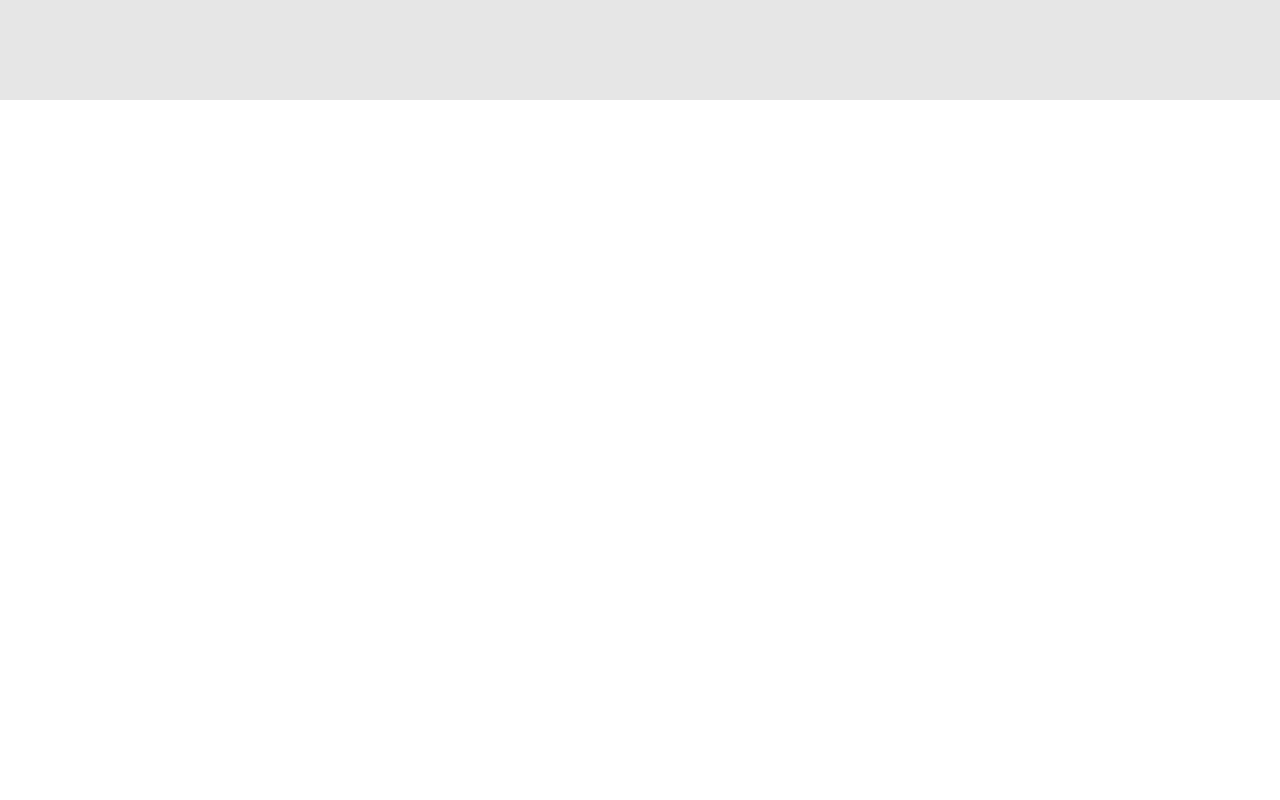
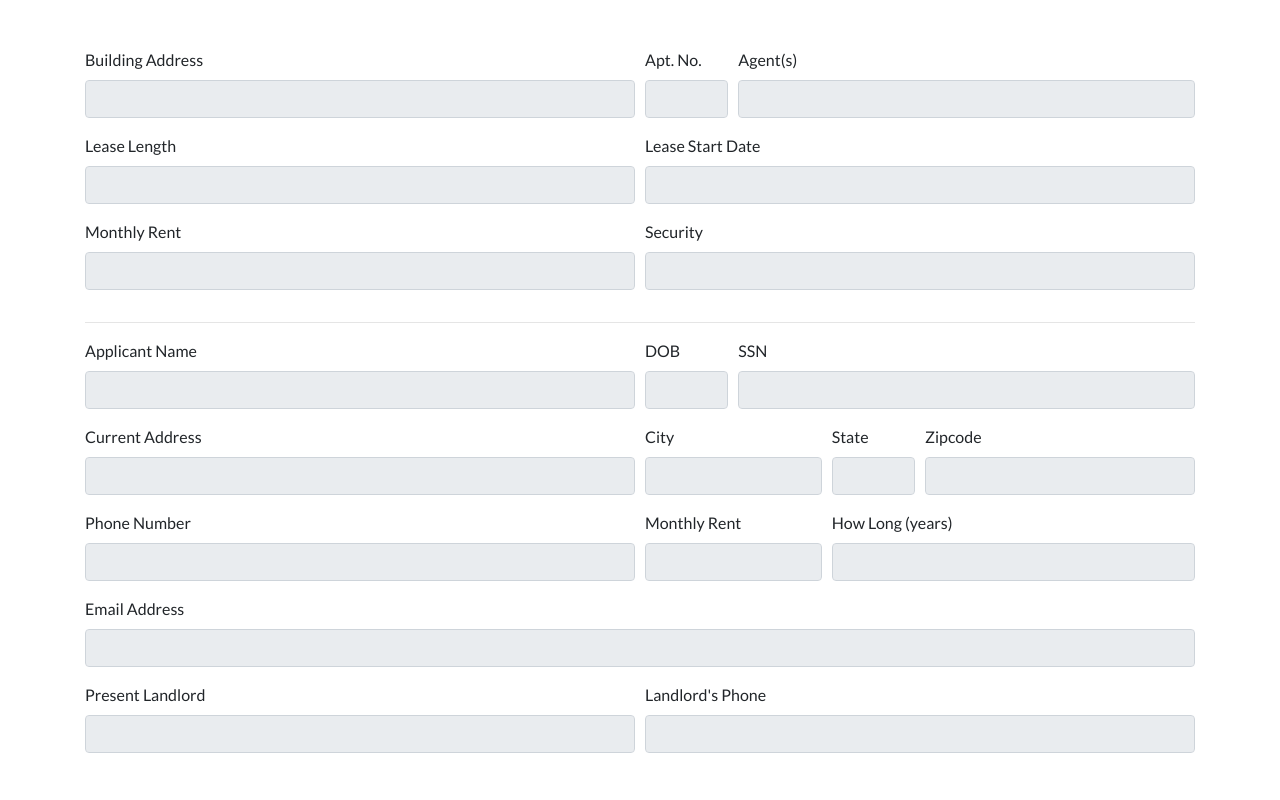
Before and after one commit to almadireddy/wave, a Next.js app: page /apply in a window 1280 px wide. Shown: the part 700-1500 px from the top of the page. Before the commit the page ends 800 px from the top, so only its background shows below. Built offline with nearby package versions, Linux system fonts and the light colour scheme.

Commit message:
application form

```diff
--- a/components/components.js
+++ b/components/components.js
@@ -7,7 +7,6 @@ import Header from './header'
 import BigAction from './bigAction'
 import HomeListing from './homeListing'
 import SingleHomeListing from './singleHomeListing'
-import FormGroup from './formGroup';
 import Listing from "./listing";
 export {
   Hero,
@@ -19,6 +18,5 @@ export {
   BigAction,
   HomeListing,
   SingleHomeListing,
-  FormGroup,
   Listing
 }
--- a/components/formGroup.js
+++ /dev/null
@@ -1,5 +0,0 @@
-const FormGroup = props => (
-  <div className='form-group'>{props.children}</div>
-)
-
-export default FormGroup;
--- a/pages/about.js
+++ b/pages/about.js
@@ -1,6 +1,6 @@
 import React from 'react'
-import { Layout, BigAction, HomeListing } from '../components/components'
-import { Container, Row, Col, Jumbotron } from "reactstrap";
+import { Layout, BigAction } from '../components/components'
+import { Container, Row, Col } from "reactstrap";
 import fetch from "node-fetch";
 
 export default class About extends React.Component {
--- a/pages/apply.js
+++ b/pages/apply.js
@@ -1,13 +1,161 @@
 import React from 'react'
 import { Layout, BigAction, HomeListing } from '../components/components'
-import { Container, Row, Col, Jumbotron } from "reactstrap";
+import { Container, Row, Col, FormGroup, Label, Input } from "reactstrap";
 
 const Apply = () => {
   return (
     <Layout
       className="Apply"
       title="Apply"
-      displayTitle="Apply"></Layout>
+      displayTitle="Apply">
+        <BigAction
+          text="Residential Apartment Application"
+          big></BigAction>
+        <Container>
+          <Row>
+            <Col sm='7'>
+              <p>Online application submission is currently disabled. Please reach out to us to schedule an appointment!</p>
+            </Col>
+          </Row>
+          <Row form>
+            <Col md="6">
+              <FormGroup>
+                <Label for="bldgAddress">Building Address</Label>
+                <Input disabled id="bldgAddress"></Input>
+              </FormGroup>
+            </Col>
+            <Col md="1">
+              <FormGroup>
+                <Label for="aptNumber">Apt. No.</Label>
+                <Input disabled id="aptNumber"></Input>
+              </FormGroup>
+            </Col>
+            <Col md="5">
+              <FormGroup>
+                <Label for="agents">Agent(s)</Label>
+                <Input disabled id="agents"></Input>
+              </FormGroup>
+            </Col>
+          </Row>
+          <Row form>
+            <Col md="6">
+              <FormGroup>
+                <Label for="leaseLength">Lease Length</Label>
+                <Input disabled id="leaseLength"></Input>
+              </FormGroup>
+            </Col>
+            <Col md="6">
+              <FormGroup>
+                <Label for="leaseStart">Lease Start Date</Label>
+                <Input disabled id="leaseStart"></Input>
+              </FormGroup>
+            </Col>
+          </Row>
+          <Row form>
+            <Col md="6">
+              <FormGroup>
+                <Label for="monthlyRest">Monthly Rent</Label>
+                <Input disabled id="monthlyRest"></Input>
+              </FormGroup>
+            </Col>
+            <Col md="6">
+              <FormGroup>
+                <Label for="Security">Security</Label>
+                <Input disabled id="Security"></Input>
+              </FormGroup>
+            </Col>
+          </Row>
+          <hr></hr>
+          <Row form>
+            <Col md="6">
+              <FormGroup>
+                <Label for="applicantName">Applicant Name</Label>
+                <Input disabled id="applicantName"></Input>
+              </FormGroup>
+            </Col>
+            <Col md="1">
+              <FormGroup>
+                <Label for="DOB">DOB</Label>
+                <Input disabled id="DOB"></Input>
+              </FormGroup>
+            </Col>
+            <Col md="5">
+              <FormGroup>
+                <Label for="SSN">SSN</Label>
+                <Input disabled id="SSN"></Input>
+              </FormGroup>
+            </Col>
+          </Row>
+          <Row form>
+            <Col md="6">
+              <FormGroup>
+                <Label for="currentAddress">Current Address</Label>
+                <Input disabled id="currentAddress"></Input>
+              </FormGroup>
+            </Col>
+            <Col md="2">
+              <FormGroup>
+                <Label for="city">City</Label>
+                <Input disabled id="city"></Input>
+              </FormGroup>
+            </Col>
+            <Col md="1">
+              <FormGroup>
+                <Label for="state">State</Label>
+                <Input disabled id="state"></Input>
+              </FormGroup>
+            </Col>
+            <Col md="3">
+              <FormGroup>
+                <Label for="zipcode">Zipcode</Label>
+                <Input disabled id="zipcode"></Input>
+              </FormGroup>
+            </Col>
+          </Row>
+          <Row form>
+            <Col md="6">
+              <FormGroup>
+                <Label for="phone">Phone Number</Label>
+                <Input disabled id="phone"></Input>
+              </FormGroup>
+            </Col>
+            <Col md="2">
+              <FormGroup>
+                <Label for="montlyRent">Monthly Rent</Label>
+                <Input disabled id="montlyRent"></Input>
+              </FormGroup>
+            </Col>
+            <Col md="4">
+              <FormGroup>
+                <Label for="howLong">How Long (years)</Label>
+                <Input disabled id="howLong"></Input>
+              </FormGroup>
+            </Col>
+          </Row>
+          <Row form>
+            <Col md="12">
+              <FormGroup>
+                <Label for="email">Email Address</Label>
+                <Input disabled id="email"></Input>
+              </FormGroup>
+            </Col>
+          </Row>
+          <Row form>
+            <Col md="6">
+              <FormGroup>
+                <Label for="landlordName">Present Landlord</Label>
+                <Input disabled id="landlordName"></Input>
+              </FormGroup>
+            </Col>
+            <Col md="6">
+              <FormGroup>
+                <Label for="landlordPhone">Landlord's Phone</Label>
+                <Input disabled id="landlordPhone"></Input>
+              </FormGroup>
+            </Col>
+          </Row>
+        </Container>
+      </Layout>
   )
 }
 
--- a/pages/contact.js
+++ b/pages/contact.js
@@ -141,7 +141,7 @@ export default class Connect extends Component {
                   <FormGroup>
                     <ReCaptcha
                       size='normal'
-                      sitekey="6LdvyakUAAAAAAmnzR9w4Giz8_UlXrQbbEHLc684"
+                      sitekey="6Lcvd5kUAAAAAPX2tL26dedSCt8pG-99r_U-B6bs"
                       onChange={this.onRecaptchaChange}
                     />
                   </FormGroup>
```
Also changed, not shown: functions.js (added, +15 -0 lines), pages/listing.js (+9 -2 lines), pages/listings.js (+2 -15 lines).
